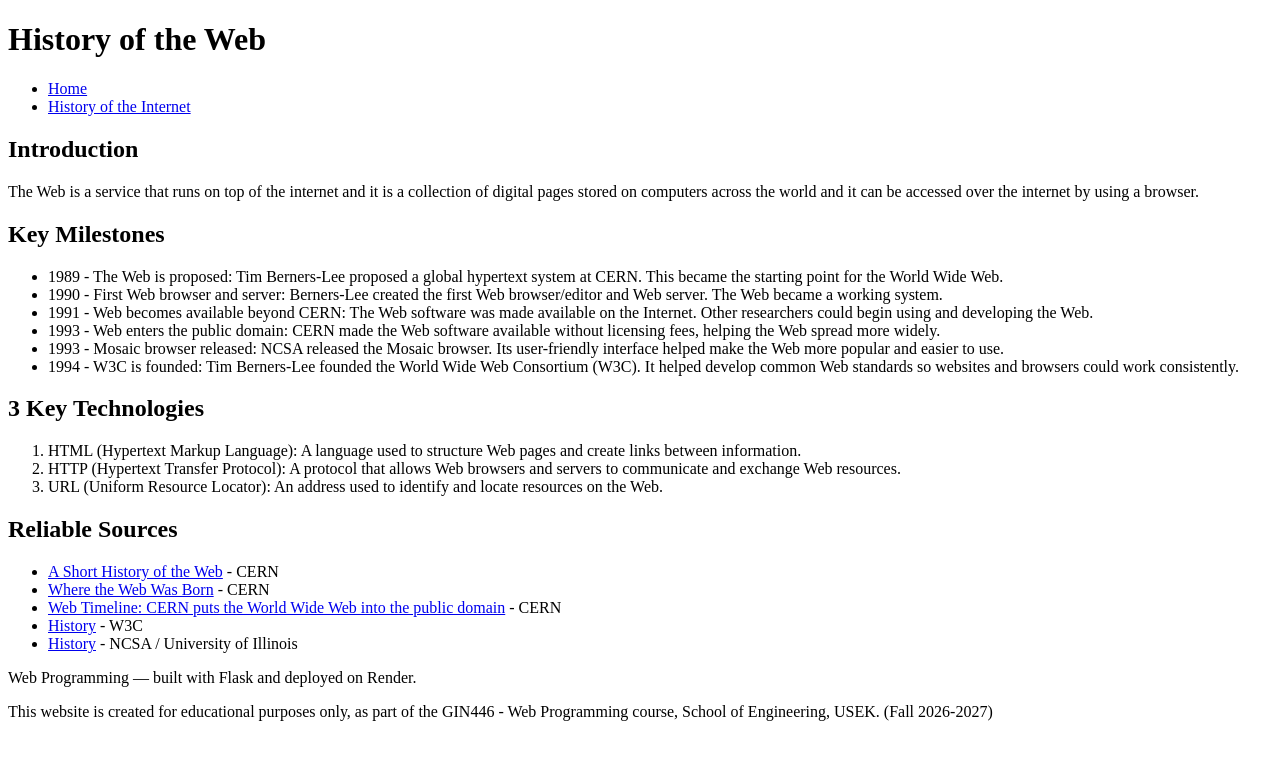
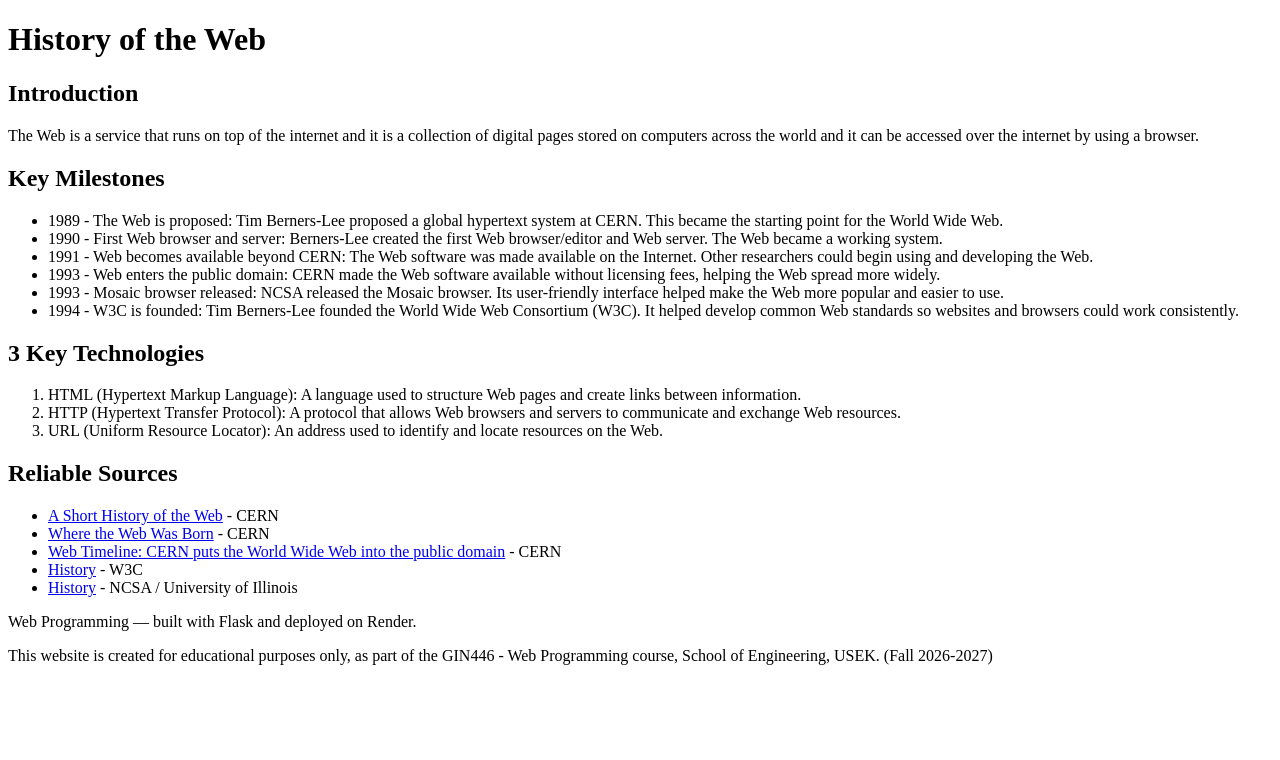
Before and after one commit to Jadfahed224/web-programming-site, a Flask app: page /web-history in a window 1280 px wide. Shown: the top 760 px of the page. Run offline with Flask 3, Linux system fonts and the light colour scheme.

Commit message:
Part 2: hand-written history pages

```diff
--- a/templates/internet-history.html
+++ b/templates/internet-history.html
@@ -9,12 +9,6 @@
     <header>
         <h1>History of the Internet</h1>
     </header>
-    <nav>
-        <ul>
-            <li><a href="{{ url_for('index') }}">Home</a></li>
-            <li><a href="{{ url_for('web_history') }}">History of the Web</a></li>
-        </ul>
-    </nav>
     <main>
         <section>
             <h2>Introduction</h2>
--- a/templates/web-history.html
+++ b/templates/web-history.html
@@ -9,12 +9,6 @@
     <header>
         <h1>History of the Web</h1>
     </header>
-    <nav>
-        <ul>
-            <li><a href="{{ url_for('index') }}">Home</a></li>
-            <li><a href="{{ url_for('internet_history') }}">History of the Internet</a></li>
-        </ul>
-    </nav>
     <main>
         <section>
             <h2>Introduction</h2>
```
